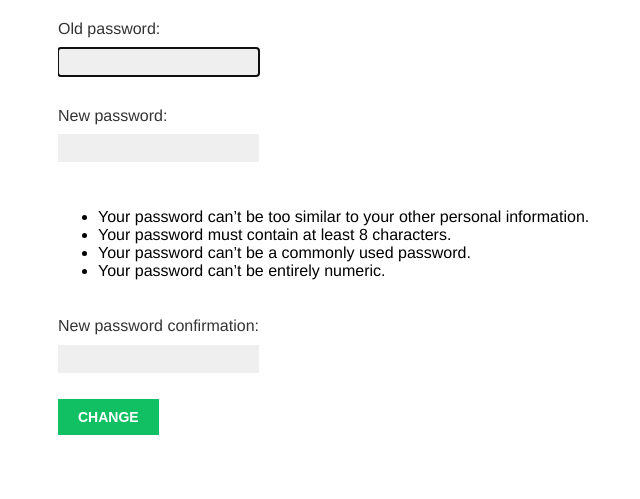
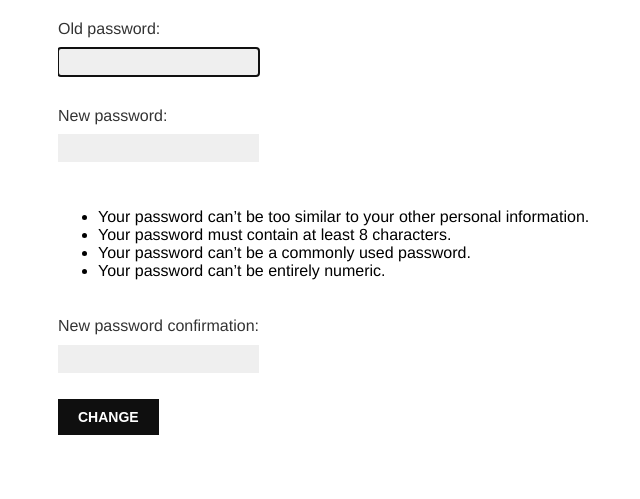
Before and after one commit to ImranRahimov1995/SocialNetwork, a Django app: page /password_change/ in a window 1280 px wide. Shown: the part 199-698 px from the top of the page, without its empty margins (42-682 px from the left). Run offline with Django 3.2, Linux system fonts and the light colour scheme; a user stored in the database is signed in; some web fonts are replaced.

```diff
--- a/project/account/static/css/styles.css
+++ b/project/account/static/css/styles.css
@@ -111,7 +111,7 @@ input, textarea {
 }
 input[type=submit], a.button {
     font-weight:bold;
-    background:#12c064;
+    background:#0f0f0f;
     color:#fff;
     padding:10px 20px;
     font-size:14px;
```
